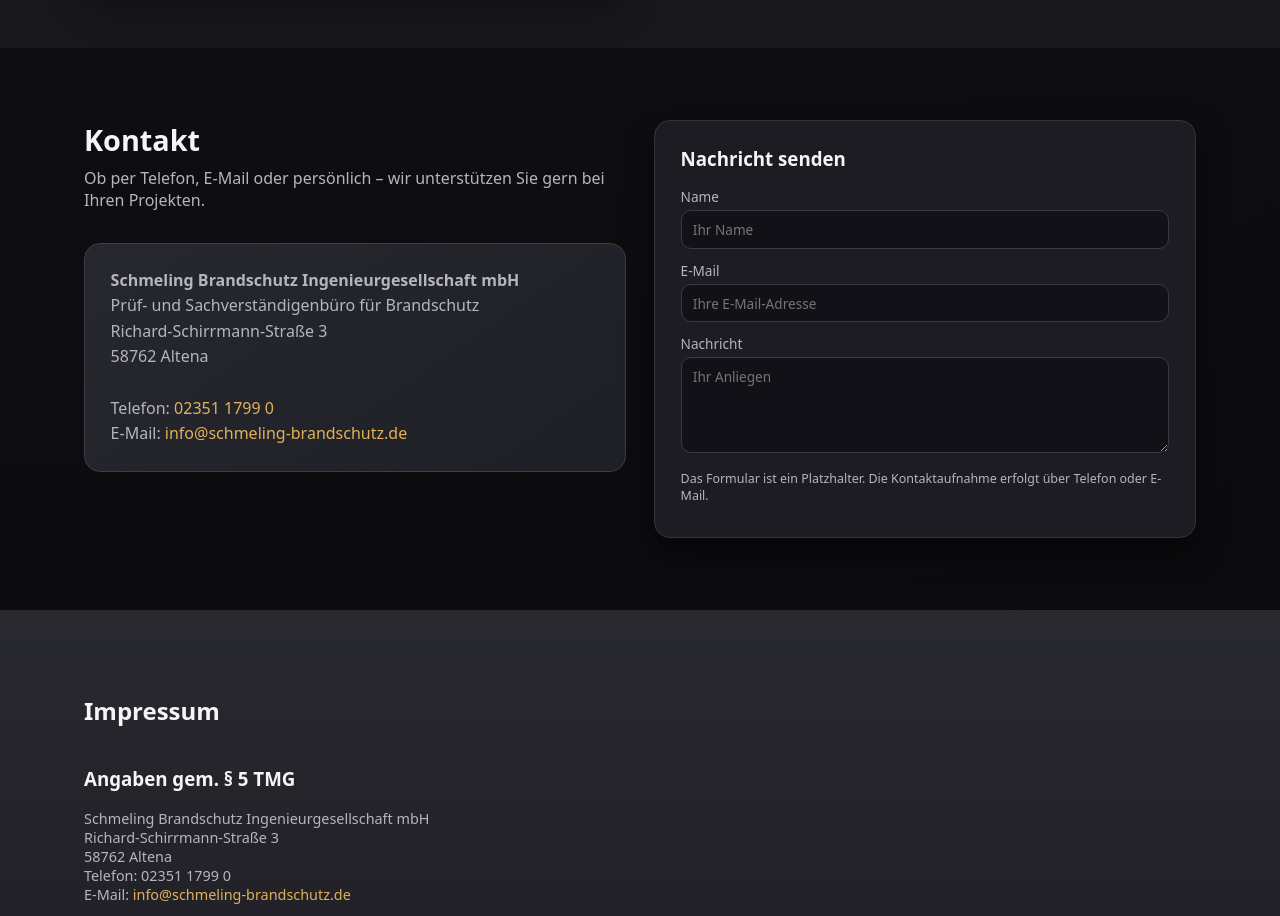
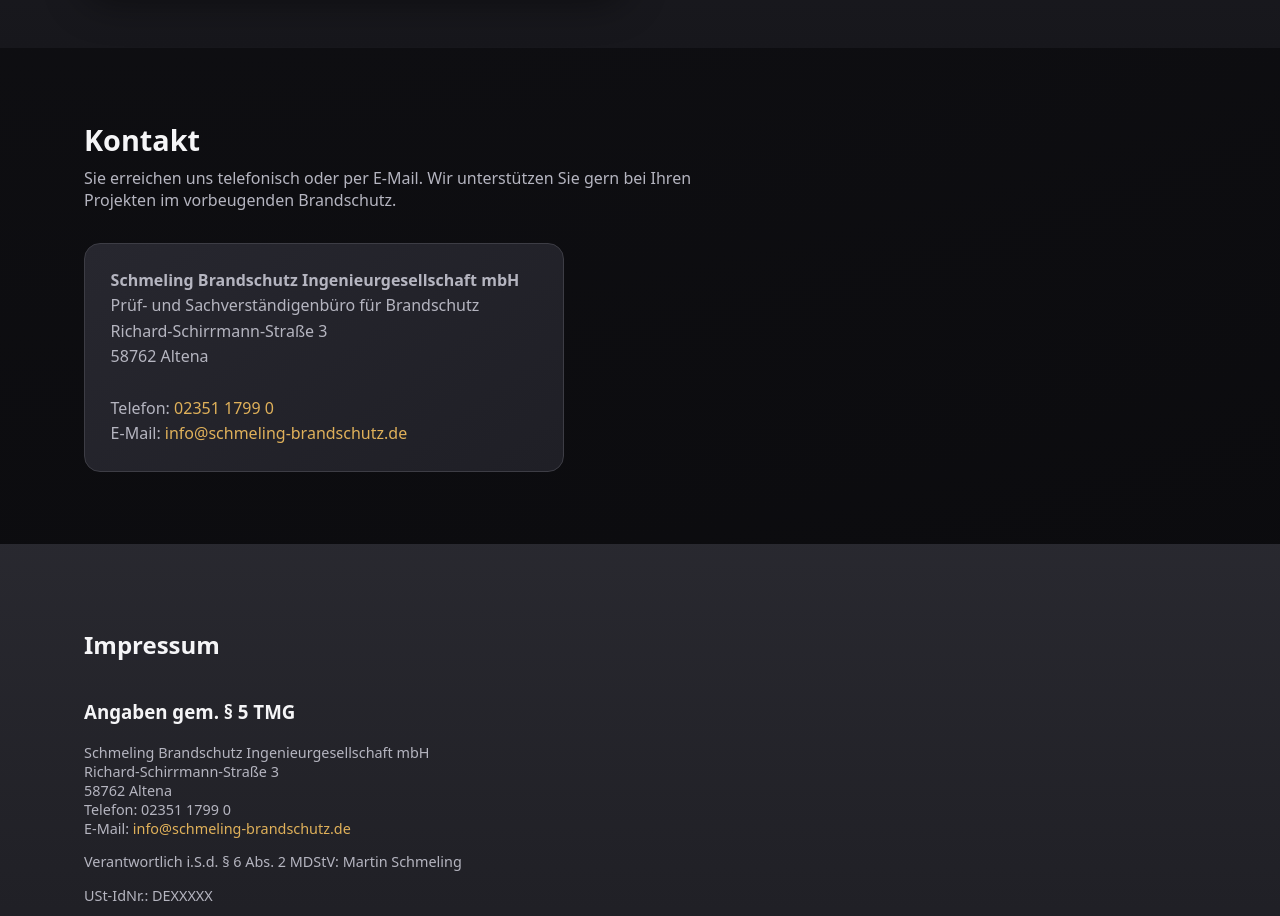
Before and after one commit to Jawi1972/schmeling-brandschutz-gmbh, a plain HTML site: page index.html in a window 1280 px wide. Shown: the part 2920-3836 px from the top of the page. Drawn offline with Linux system fonts and the light colour scheme.

Commit message:
Update index.html

```diff
--- a/index.html
+++ b/index.html
@@ -149,44 +149,27 @@
 
     <!-- Kontakt -->
     <section id="kontakt" class="section">
-      <div class="container grid grid-2 align-start">
-        <div>
+  <div class="container">
     <div class="section-header">
       <h2>Kontakt</h2>
       <p>
-              Ob per Telefon, E-Mail oder persönlich – wir unterstützen Sie gern bei Ihren Projekten.
+        Sie erreichen uns telefonisch oder per E-Mail. Wir unterstützen Sie gern bei Ihren Projekten
+        im vorbeugenden Brandschutz.
       </p>
     </div>
-          <address class="contact-box">
+
+    <address class="contact-box" style="max-width: 480px;">
       <strong>Schmeling Brandschutz Ingenieurgesellschaft mbH</strong><br>
       Prüf- und Sachverständigenbüro für Brandschutz<br>
       Richard-Schirrmann-Straße 3<br>
       58762 Altena<br><br>
+
       Telefon: <a href="tel:+49235117990">02351 1799 0</a><br>
       E-Mail: <a href="mailto:info@schmeling-brandschutz.de">info@schmeling-brandschutz.de</a>
     </address>
   </div>
+</section>
 
-        <div>
-          <form class="contact-form">
-            <h3>Nachricht senden</h3>
-            <label>
-              Name
-              <input type="text" name="name" placeholder="Ihr Name">
-            </label>
-            <label>
-              E-Mail
-              <input type="email" name="email" placeholder="Ihre E-Mail-Adresse">
-            </label>
-            <label>
-              Nachricht
-              <textarea name="message" rows="4" placeholder="Ihr Anliegen"></textarea>
-            </label>
-            <p class="form-hint">Das Formular ist ein Platzhalter. Die Kontaktaufnahme erfolgt über Telefon oder E-Mail.</p>
-          </form>
-        </div>
-      </div>
-    </section>
 
     <!-- Impressum -->
     <section id="impressum" class="section section-muted">
```
Lines whose indentation alone changed are shown as unchanged.
